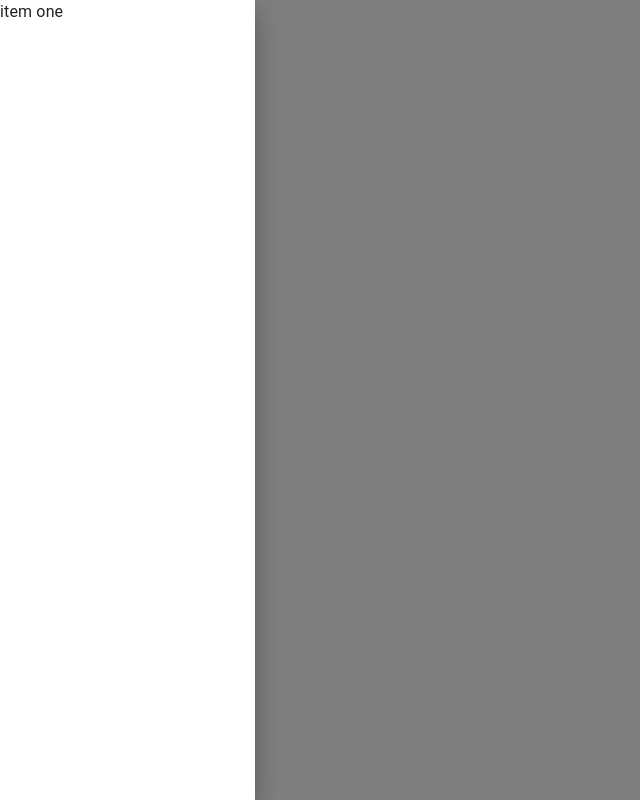
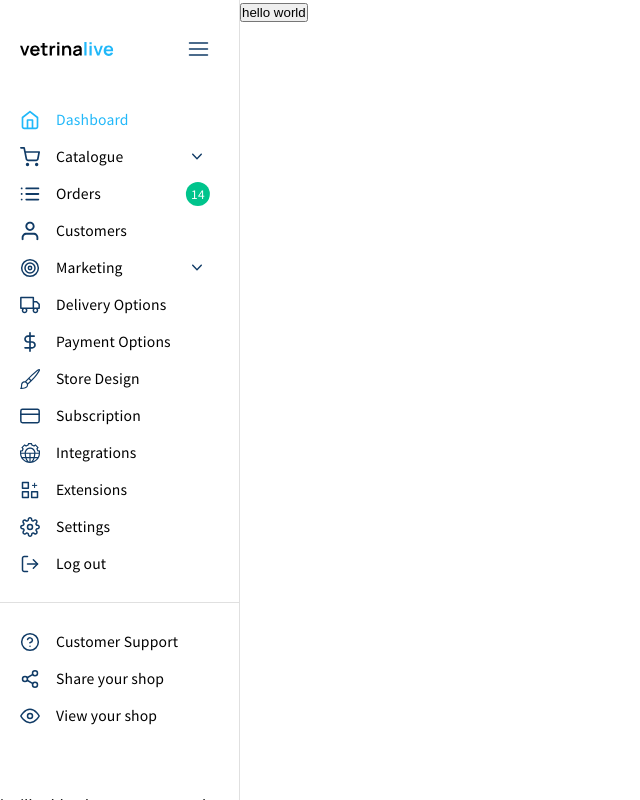
Before and after one commit to w4t3r-45/LD_task_01, a React (Create React App) app: page / in a window 1280 px wide. Shown: the whole page, without its empty margins (0-640 px from the left). Built offline with nearby package versions, Linux system fonts and the light colour scheme.

Commit message:
push untracked modifications

```diff
--- a/src/App.tsx
+++ b/src/App.tsx
@@ -1,10 +1,12 @@
+import { ThemeProvider } from "@mui/material";
+import { OwnTheme } from "./styles/muiCustomTheme";
 import { Dashboard } from "./views/dashboard";
 
 function App() {
   return (
-    <>
+    <ThemeProvider theme={OwnTheme}>
       <Dashboard />
-    </>
+    </ThemeProvider>
   );
 }
 
--- /dev/null
+++ b/src/components/card.tsx
@@ -0,0 +1,3 @@
+import React from "react";
+
+export const Card = () => {};
--- a/src/components/sidemenu.tsx
+++ /dev/null
@@ -1,14 +0,0 @@
-import { Drawer, Box } from "@mui/material";
-import { DrawerStyle } from "../styles/muiCustomStyles";
-
-export const SideMenu = () => {
-  return (
-    <Drawer
-      open={true}
-      onClose={() => console.log("closing the drawer")}
-      sx={DrawerStyle}
-    >
-      <p>item one</p>
-    </Drawer>
-  );
-};
--- a/src/views/dashboard.tsx
+++ b/src/views/dashboard.tsx
@@ -1,5 +1,21 @@
-import { SideMenu } from "../components/sidemenu";
+import { useState, useEffect, useRef } from "react";
+import { Box } from "@mui/material";
+import { SideMenu } from "../components/sidemenu/sidemenu";
 
 export const Dashboard = () => {
-  return <SideMenu />;
+  const [open, setOpen] = useState(true);
+  const ref = useRef();
+  useEffect(() => {
+    setOpen(true);
+    console.dir(SideMenu);
+  }, []);
+
+  return (
+    <Box display="flex">
+      <SideMenu open={open} setOpen={setOpen} />
+      <Box>
+        <button onClick={() => setOpen(true)}>hello world</button>
+      </Box>
+    </Box>
+  );
 };
```
Also changed, not shown: tsconfig.json (+2 -8 lines).
